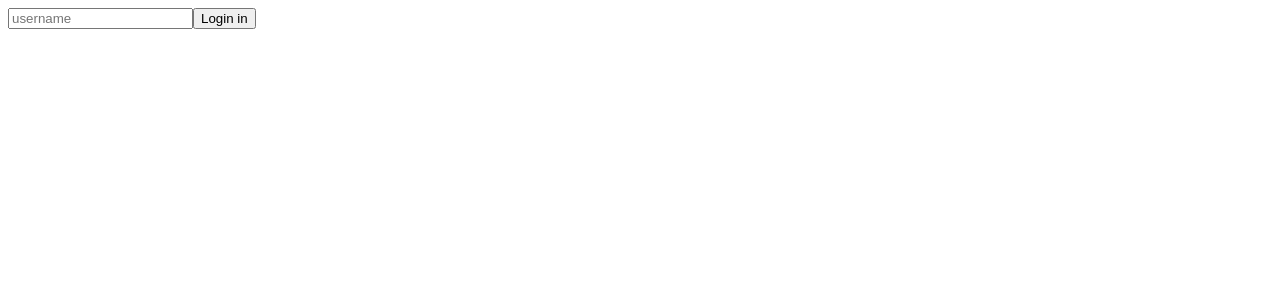
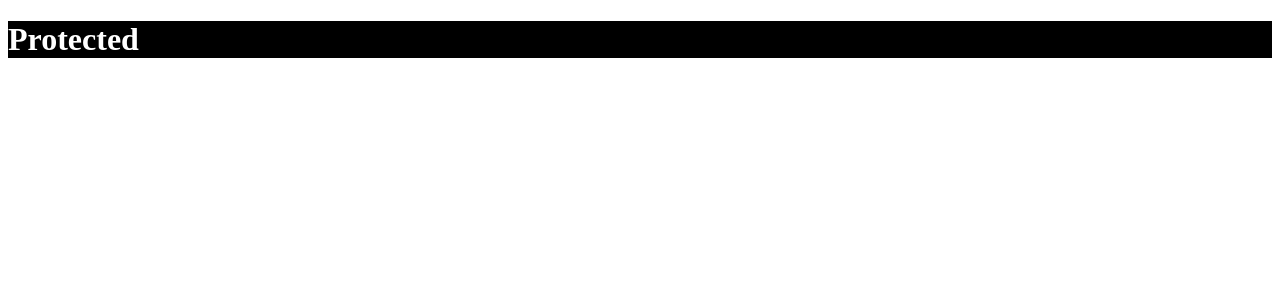
Before and after one commit to Leesugyoung/To-Do-List-App, a React (Create React App) app: page / in a window 1280 px wide. Shown: the top 300 px of the page. Built offline with nearby package versions, Linux system fonts and the light colour scheme.

Commit message:
typeSc practice3

```diff
--- a/src/App.tsx
+++ b/src/App.tsx
@@ -1,29 +1,18 @@
 import { useState } from "react";
+import styled from "styled-components";
+
+const Container = styled.div`
+  background-color: ${props => props.theme.bgColor};
+`;
+const H1 = styled.h1`
+  color: ${props => props.theme.textColor};
+`;
 
 function App() {
-  const [value, setValue] = useState("");
-  const onChange = (event: React.FormEvent<HTMLInputElement>) => {
-    const {
-      currentTarget: { value },
-    } = event;
-    setValue(value);
-  };
-  const onSubmit = (event: React.FormEvent<HTMLFormElement>) => {
-    event.preventDefault();
-    console.log("hello", value);
-  };
   return (
-    <div>
-      <form onSubmit={onSubmit}>
-        <input
-          value={value}
-          onChange={onChange}
-          type="text"
-          placeholder="username"
-        />
-        <button>Login in</button>
-      </form>
-    </div>
+    <Container>
+      <H1>Protected</H1>
+    </Container>
   );
 }
 
--- /dev/null
+++ b/src/theme.ts
@@ -0,0 +1,13 @@
+import { DefaultTheme } from "styled-components";
+
+export const lightTheme: DefaultTheme = {
+  bgColor: "white",
+  textColor: "black",
+  btnColor: "tomato",
+};
+
+export const darkTheme: DefaultTheme = {
+  bgColor: "black",
+  textColor: "white",
+  btnColor: "teal",
+};
```
Also changed, not shown: src/index.tsx (+7 -1 lines), src/styled.d.ts (added, +10 -0 lines).
